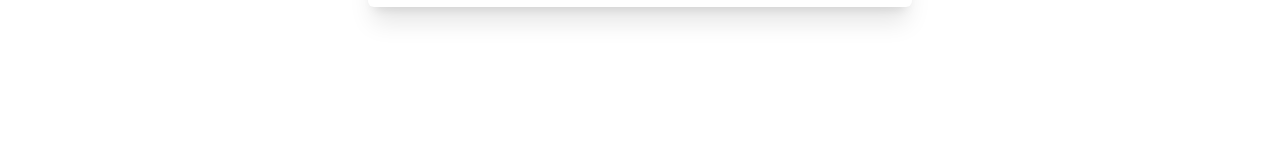
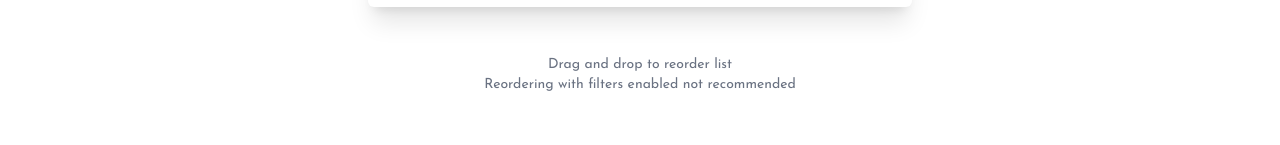
Before and after one commit to jakemsr/todo-postgres, a Next.js app: page /todo in a window 1280 px wide. Both pictures are taken after a click on the button "Active". Shown: the part 302-447 px from the top of the page. Built offline with nearby package versions, Linux system fonts and the light colour scheme; no server answers.

Commit message:
feat: Tell user about d-n-d, discourage while filtered

```diff
--- a/app/todo/page.tsx
+++ b/app/todo/page.tsx
@@ -213,6 +213,11 @@ export default function Page() {
 
       </div>
 
+      <div className="text-sm mt-12 mb-4 text-center text-gray-500">
+        <p>Drag and drop to reorder list</p>
+        {filter !== Filter.All && <p>Reordering with filters enabled not recommended</p>}
+      </div>
+
       <div className="flex w-full items-center justify-center mt-auto py-4 gap-2">
         <p>
           Logged in as <span>{userEmail}</span>
```
